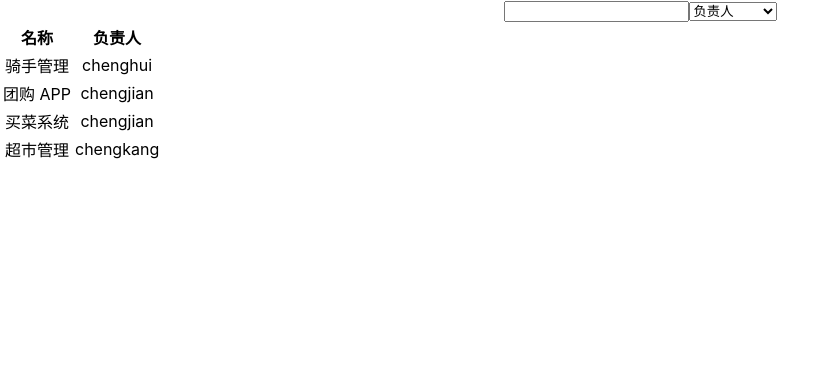
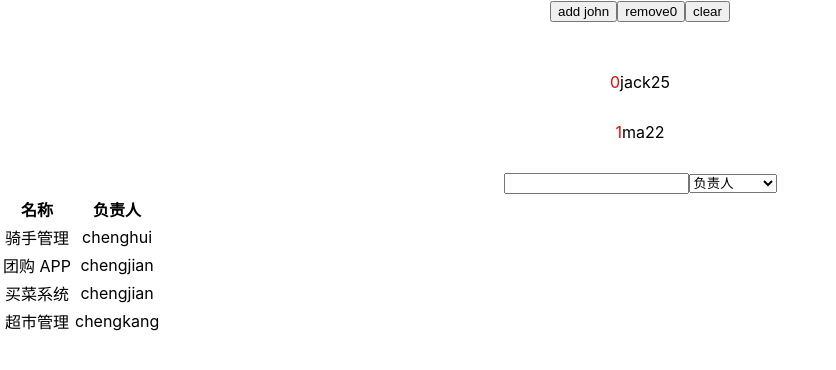
Before and after one commit to jchhh912/ts-react-jira-learn, a React (Create React App) app: page / in a window 1280 px wide. Shown: the top 370 px of the page, without its empty margins (0-836 px from the left). Built offline with nearby package versions, Linux system fonts and the light colour scheme; data requests are answered from the project's data file.

Commit message:
fix:使用Hock+泛型实现usearray

```diff
--- a/src/App.tsx
+++ b/src/App.tsx
@@ -1,10 +1,12 @@
 import React from "react";
 import "./App.css";
 import { ProjectListScreerns } from "screens/project-list";
+import { TsReactTese } from "utils/try-use-array";
 
 function App() {
   return (
     <div className="App">
+      <TsReactTese />
       <ProjectListScreerns />
     </div>
   );
--- /dev/null
+++ b/src/utils/try-use-array.tsx
@@ -0,0 +1,60 @@
+import React, { useState } from "react";
+import { useMount } from "utils";
+
+// interface P {
+//   name: string;
+//   age: number;
+// }
+//Hock方法
+export const useArray = <T,>(initialArray: T[]) => {
+  //获取数据模型
+  const [value, setValue] = useState(initialArray);
+  return {
+    value,
+    setValue,
+    //添加一个泛型数组支持单个T 添加和多个
+    add: (item: T) => setValue([...value, item]),
+    //赋值空数组
+    clear: () => setValue([]),
+    removeIndex: (index: number) => {
+      //浅拷贝
+      const copy = [...value];
+      //切割第一个
+      copy.splice(index, 1);
+      //赋值
+      setValue(copy);
+    },
+  };
+};
+
+export const TsReactTese = () => {
+  //const persons:P[]
+  const persons: { name: string; age: number }[] = [
+    { name: "jack", age: 25 },
+    { name: "ma", age: 22 },
+  ];
+  const { value, clear, removeIndex, add } = useArray(persons);
+  useMount(() => {
+    // console.log(value.notExist);
+    // add({ name: "david" });
+    // removeIndex("123");
+  });
+  //注意 再.map(()=>{}中括号需要显示指示return语句https://stackoverflow.com/questions/64518433/how-fix-this-warrning-warning-array-prototype-map-expects-a-return-value-from
+  // 或者使用隐形指示‘()’来，否则会无法显示出效果)
+  return (
+    <div>
+      <button onClick={() => add({ name: "john", age: 22 })}>add john</button>
+      <button onClick={() => removeIndex(0)}>remove0</button>
+      <button style={{ marginBottom: "50px" }} onClick={() => clear()}>
+        clear
+      </button>
+      {value.map((person, index) => (
+        <div style={{ marginBottom: "30px" }} key={index}>
+          <span style={{ color: "red" }}>{index}</span>
+          <span>{person.name}</span>
+          <span>{person.age}</span>
+        </div>
+      ))}
+    </div>
+  );
+};
```
